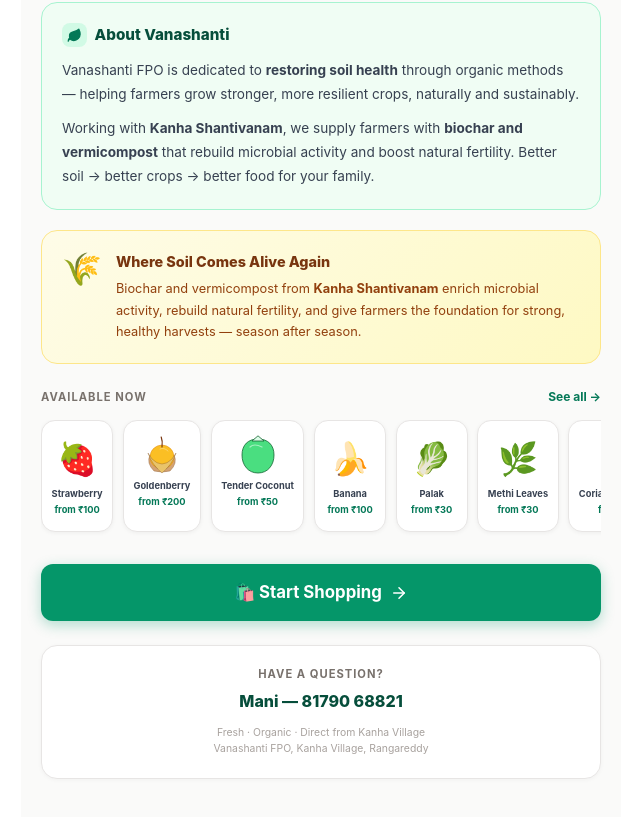
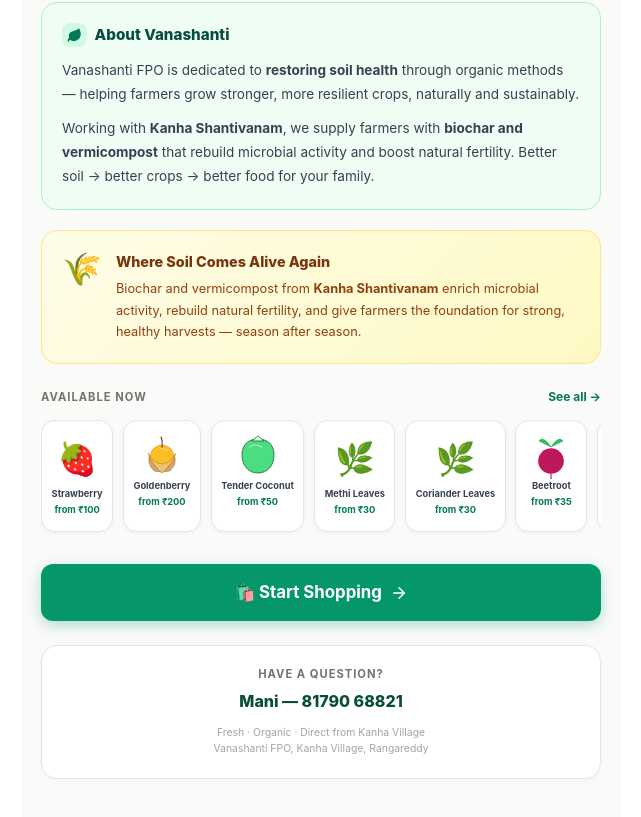
Before and after one commit to prajithn/kanha-farm-fresh, a React (Vite) app: page / in a window 1280 px wide. Shown: the part 1184-2001 px from the top of the page, without its empty margins (319-960 px from the left). Built offline with nearby package versions, Linux system fonts and the light colour scheme.

Commit message:
hide few products

```diff
--- a/src/App.jsx
+++ b/src/App.jsx
@@ -492,10 +492,10 @@
   { id: 4,  cat: 'fruits', name: 'Goldenberry',                              unit: '250gm',        price: 200, icon: <GoldenBerryIcon />, desc: 'Sweet & Zesty' },
   { id: 5,  cat: 'fruits', name: 'Tender Coconut',                           unit: 'Piece',        price: 50,  icon: <TenderCoconutIcon />, desc: 'Refreshing' },
 //  { id: 6,  cat: 'fruits', name: 'Guava',                                    unit: '1 Kg',         price: 80,  icon: <span style={{ fontSize: '2rem' }}>🍈</span>, desc: 'Fresh & Sweet' },
-  { id: 7,  cat: 'fruits', name: 'Banana - Karpooravalli',                   unit: '1 Kg',         price: 100, icon: <span style={{ fontSize: '2rem' }}>🍌</span>, desc: 'Rich & Aromatic' },
+//  { id: 7,  cat: 'fruits', name: 'Banana - Karpooravalli',                   unit: '1 Kg',         price: 100, icon: <span style={{ fontSize: '2rem' }}>🍌</span>, desc: 'Rich & Aromatic' },
 
   // cat: 'greens'
-  { id: 11, cat: 'greens', name: 'Palak',                                    unit: 'Bunch (200g)', price: 30,  icon: <span style={{ fontSize: '2rem' }}>🥬</span>, desc: 'Iron Rich' },
+//  { id: 11, cat: 'greens', name: 'Palak',                                    unit: 'Bunch (200g)', price: 30,  icon: <span style={{ fontSize: '2rem' }}>🥬</span>, desc: 'Iron Rich' },
   { id: 12, cat: 'greens', name: 'Methi Leaves',                             unit: 'Bunch (200g)', price: 30,  icon: <span style={{ fontSize: '2rem' }}>🌿</span>, desc: 'Nutritious' },
   { id: 13, cat: 'greens', name: 'Coriander Leaves',                         unit: 'Bunch (200g)', price: 30,  icon: <span style={{ fontSize: '2rem' }}>🌿</span>, desc: 'Aromatic' },
 
```
